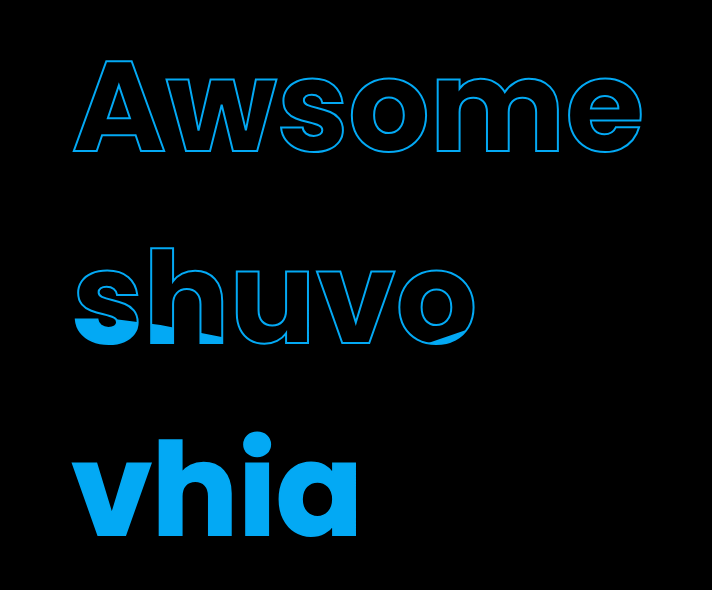
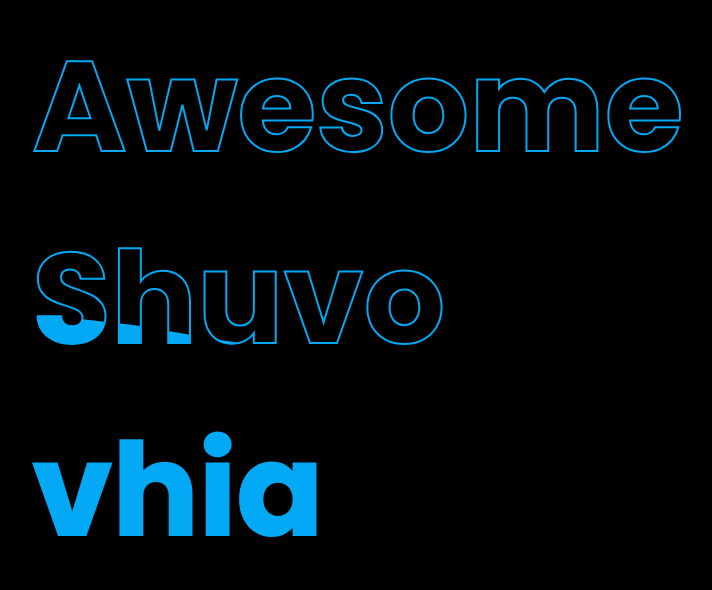
Before and after one commit to IAFahim/ShuvoSite, a plain HTML site: page index.html in a window 1280 px wide. Shown: the part 101-691 px from the top of the page, without its empty margins (282-994 px from the left). Drawn offline with Linux system fonts and the light colour scheme.

Commit message:
fixed text

```diff
--- a/index.html
+++ b/index.html
@@ -11,8 +11,8 @@
 <body>
 <section>
     <div class="content">
-        <h2>Awsome shuvo vhia</h2>
-        <h2>Awsome shuvo vhia</h2>
+        <h2>Awesome Shuvo vhia</h2>
+        <h2>Awesome Shuvo vhia</h2>
     </div>
 </section>
 </body>
```
